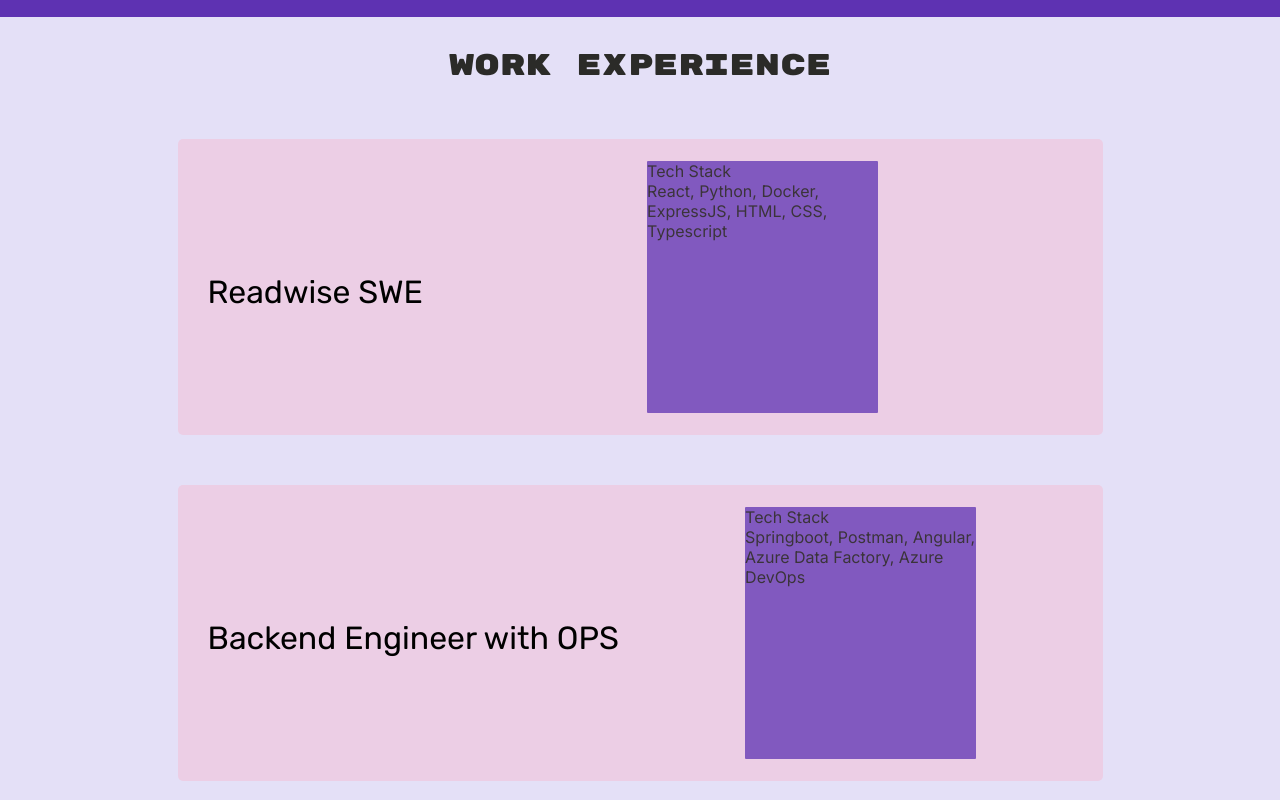
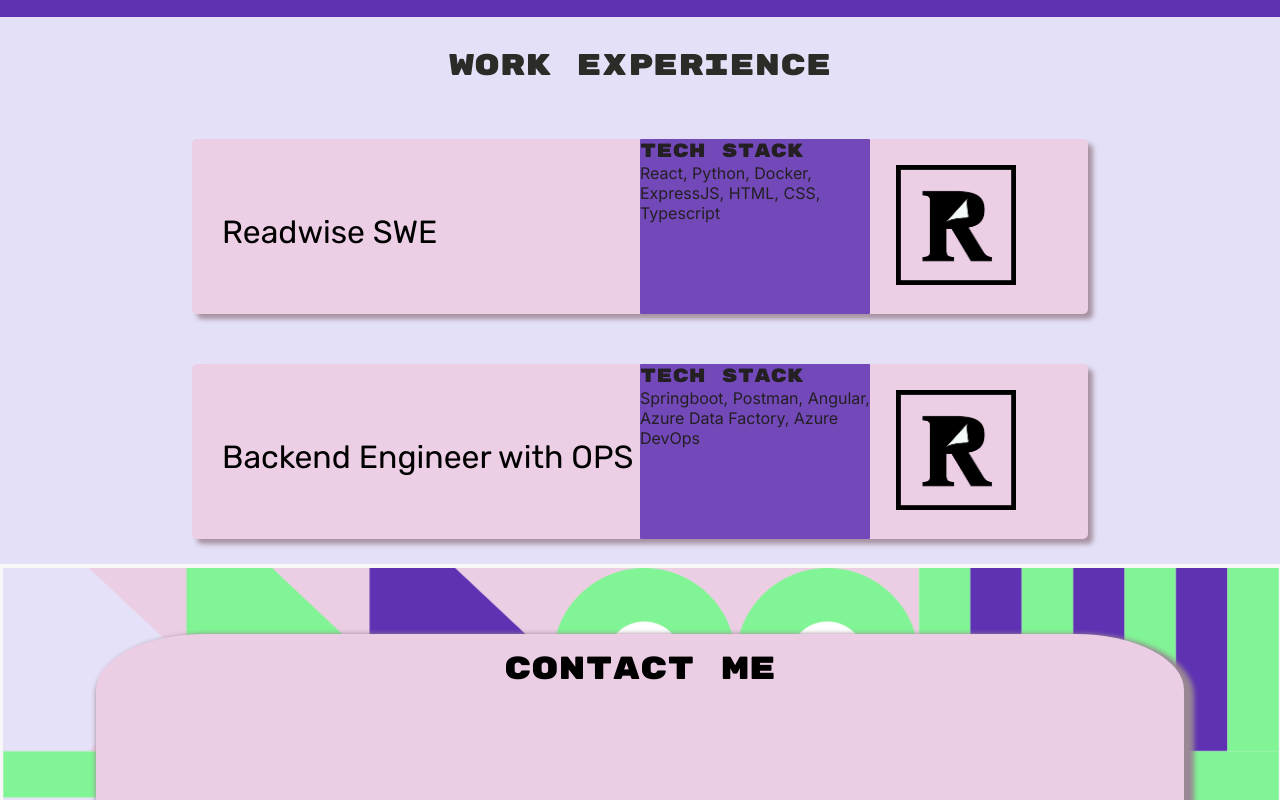
Before and after one commit to rena-hajjar/portfolio, a Next.js app: page / in a window 1280 px wide. Shown: the part 2920-3720 px from the top of the page. Built offline with nearby package versions, Linux system fonts and the light colour scheme; a web font is replaced by a local one.

Commit message:
fixing experience cards

```diff
--- a/src/app/components/Experience.tsx
+++ b/src/app/components/Experience.tsx
@@ -10,7 +10,6 @@ export default function Experience() {
             <div className="exp-title">Work Experience</div>
             <ExperienceCard title="Readwise SWE" stack='React, Python, Docker, ExpressJS, HTML, CSS, Typescript'/>
             <ExperienceCard title="Backend Engineer with OPS" stack="Springboot, Postman, Angular, Azure Data Factory, Azure DevOps"/>
-            <Image style={{ height:100, width:100 }} src={readwise} alt="readwise logo"/>
         </div>
         </>
     )
--- a/src/app/components/ExperienceCard.css
+++ b/src/app/components/ExperienceCard.css
@@ -1,13 +1,18 @@
 .exp-card-container {
-  width: 925px;
-  height: 296px;
+  width: 70vw;
+  height: fit-content;
   border-radius: 5px;
   background: #eccee5;
+  box-shadow: #a692a1 5px 5px 5px;
   margin: 25px;
   display:flex;
   flex-wrap:wrap;
   justify-content: space-between;
   align-items: center;
+}
+
+.exp-card-blurbs {
+  width: 35vw;
 }
 
 .exp-card-title {
@@ -22,10 +27,20 @@
 }
 
 .tech-stack-container {
-  height: 85%;
-  width: 25%;
+  width: 18vw;
   right: 10%;
   background-color: #5e32b2;
-  opacity: 0.75;
+  opacity: 0.85;
   border-radius: 1px;
 }
+
+.tech-stack-title {
+  font-family:'Rubik Mono One';
+  font-size: larger;
+}
+
+.tech {
+  width: 35vw;
+  display: flex;
+  flex-direction: row;
+}
--- a/src/app/components/ExperienceCard.tsx
+++ b/src/app/components/ExperienceCard.tsx
@@ -1,18 +1,36 @@
-import { List } from 'postcss/lib/list';
-import './ExperienceCard.css';
+import { List } from "postcss/lib/list";
+import "./ExperienceCard.css";
+import Image from "next/image";
+import readwise from './../data/readwise.png';
 
-export default function ExperienceCard({ title, stack }: { title: string; stack: string}) {
+export default function ExperienceCard({
+  title,
+  stack,
+}: {
+  title: string;
+  stack: string;
+}) {
   return (
     <>
       <div className="experience">
         <div className="exp-card-container">
+          <div className="exp-card-blurbs">
             <div className="exp-card-title">{title}</div>
+          </div>
 
+          <div className="tech">
             <div className="tech-stack-container">
               <div className="tech-stack-title">Tech Stack</div>
               <div className="techstack">{stack}</div>
             </div>
-            <div className="company"></div>
+            <div className="company">
+              <Image
+                style={{ height: 120, width: 120, margin:"2vw" }}
+                src={readwise}
+                alt="readwise logo"
+              />
+            </div>
+          </div>
         </div>
       </div>
     </>
```
Lines whose indentation alone changed are shown as unchanged.
